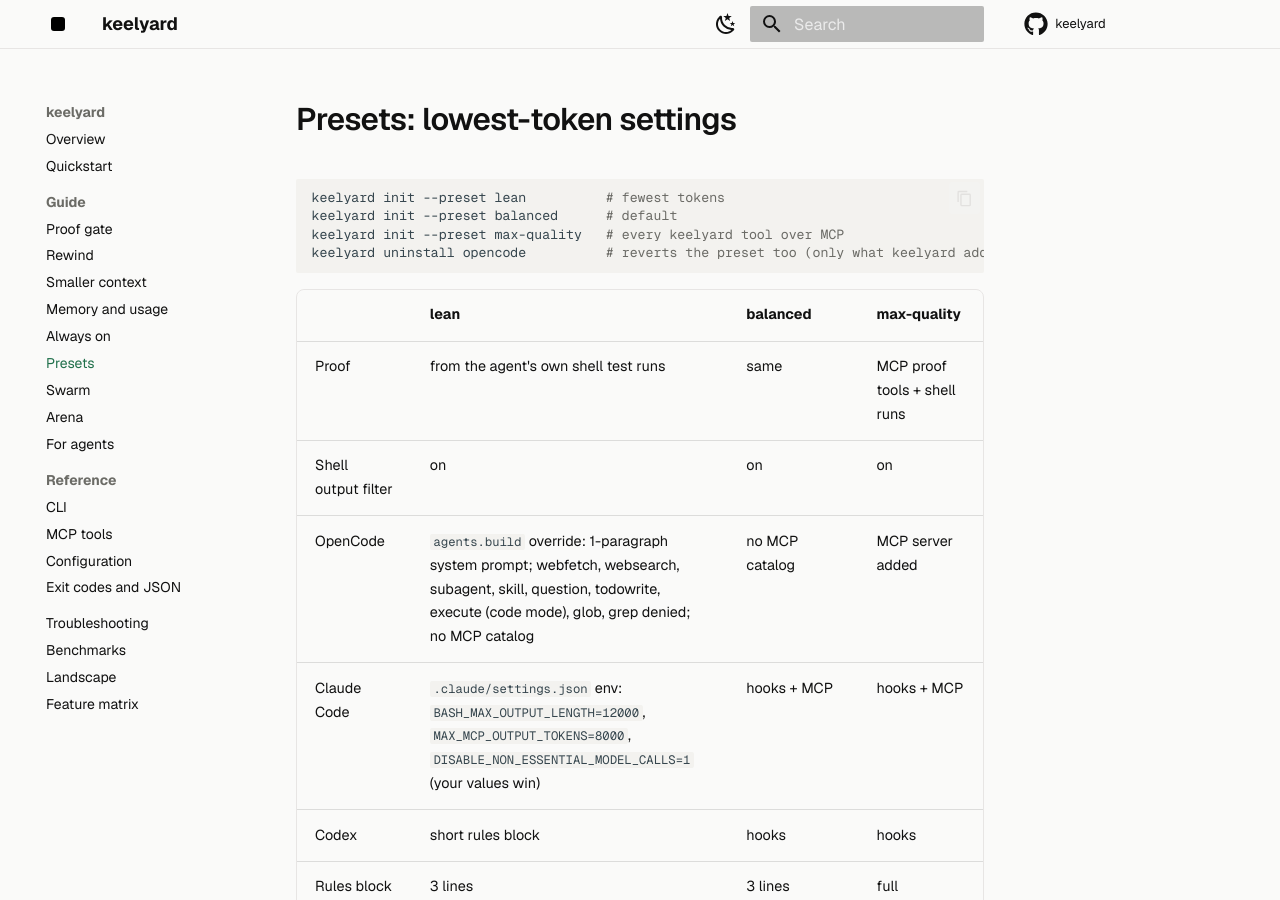
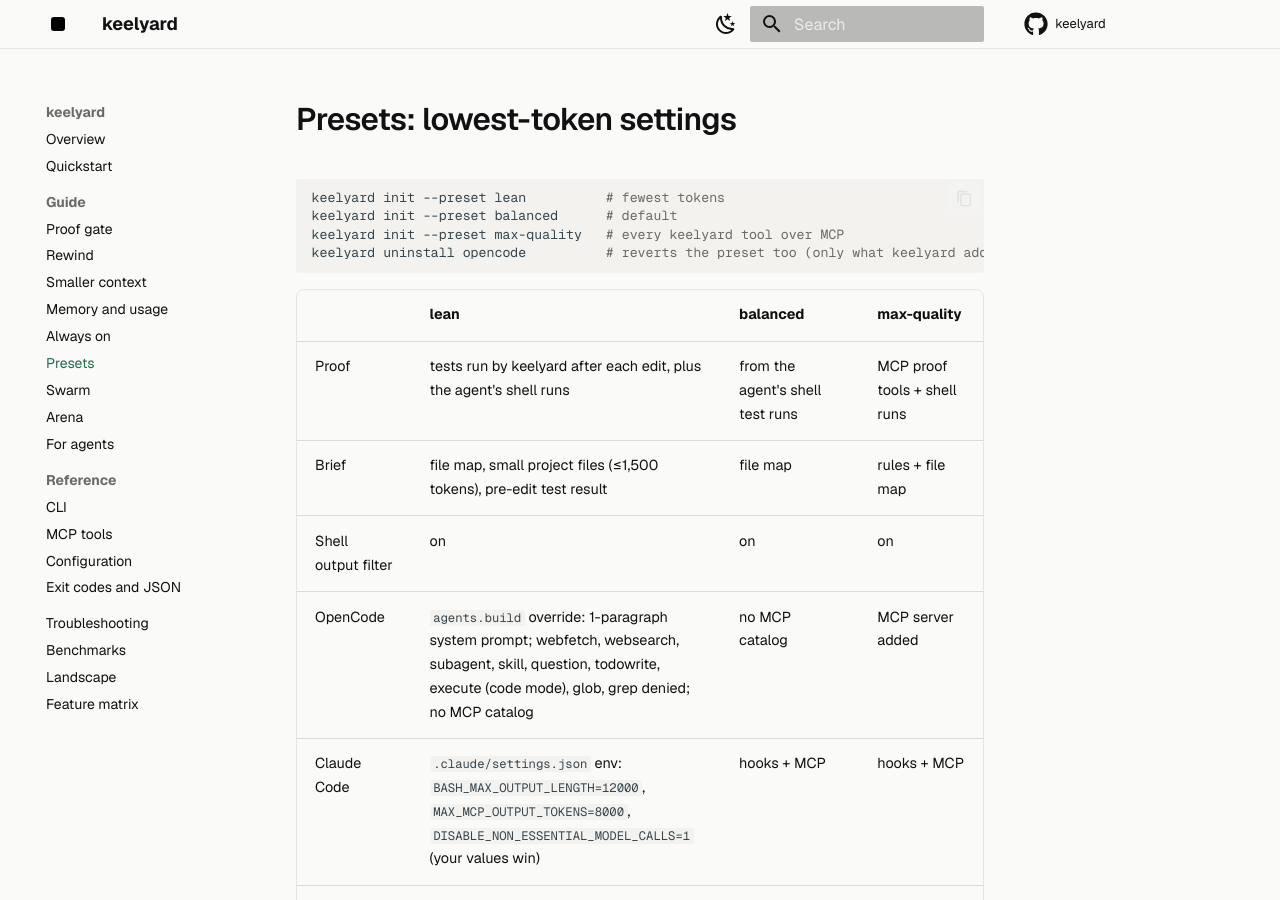
Before and after one commit to Enard52/keelyard, an MkDocs documentation site: the page built from docs/guide/presets.md, in a window 1280 px wide and 900 px high. Built offline with MkDocs 1.6.1 and Material for MkDocs 9.7.7, drawn with Linux system fonts in a browser that asks for light colours; comment, search, counter and statistics services are not loaded.

```diff
--- a/docs/guide/presets.md
+++ b/docs/guide/presets.md
@@ -9,7 +9,8 @@ keelyard uninstall opencode          # reverts the preset too (only what keelyar
 
 | | lean | balanced | max-quality |
 |---|---|---|---|
-| Proof | from the agent's own shell test runs | same | MCP proof tools + shell runs |
+| Proof | tests run by keelyard after each edit, plus the agent's shell runs | from the agent's shell test runs | MCP proof tools + shell runs |
+| Brief | file map, small project files (≤1,500 tokens), pre-edit test result | file map | rules + file map |
 | Shell output filter | on | on | on |
 | OpenCode | `agents.build` override: 1-paragraph system prompt; webfetch, websearch, subagent, skill, question, todowrite, execute (code mode), glob, grep denied; no MCP catalog | no MCP catalog | MCP server added |
 | Claude Code | `.claude/settings.json` env: `BASH_MAX_OUTPUT_LENGTH=12000`, `MAX_MCP_OUTPUT_TOKENS=8000`, `DISABLE_NON_ESSENTIAL_MODEL_CALLS=1` (your values win) | hooks + MCP | hooks + MCP |
```
Also changed, not shown: BENCHMARKS.md (+21 -0 lines), README.md (+1 -1 lines), 2 other files.
